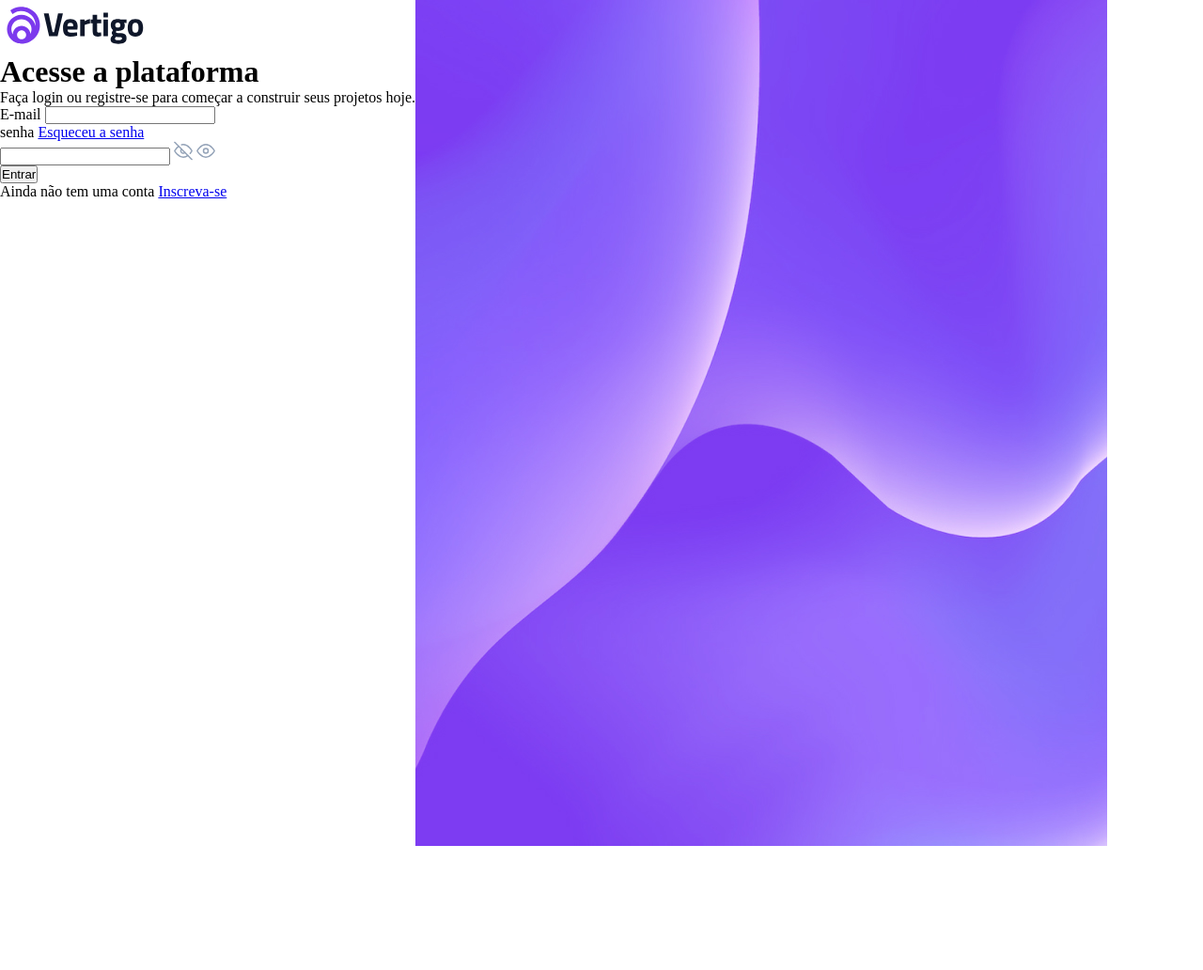
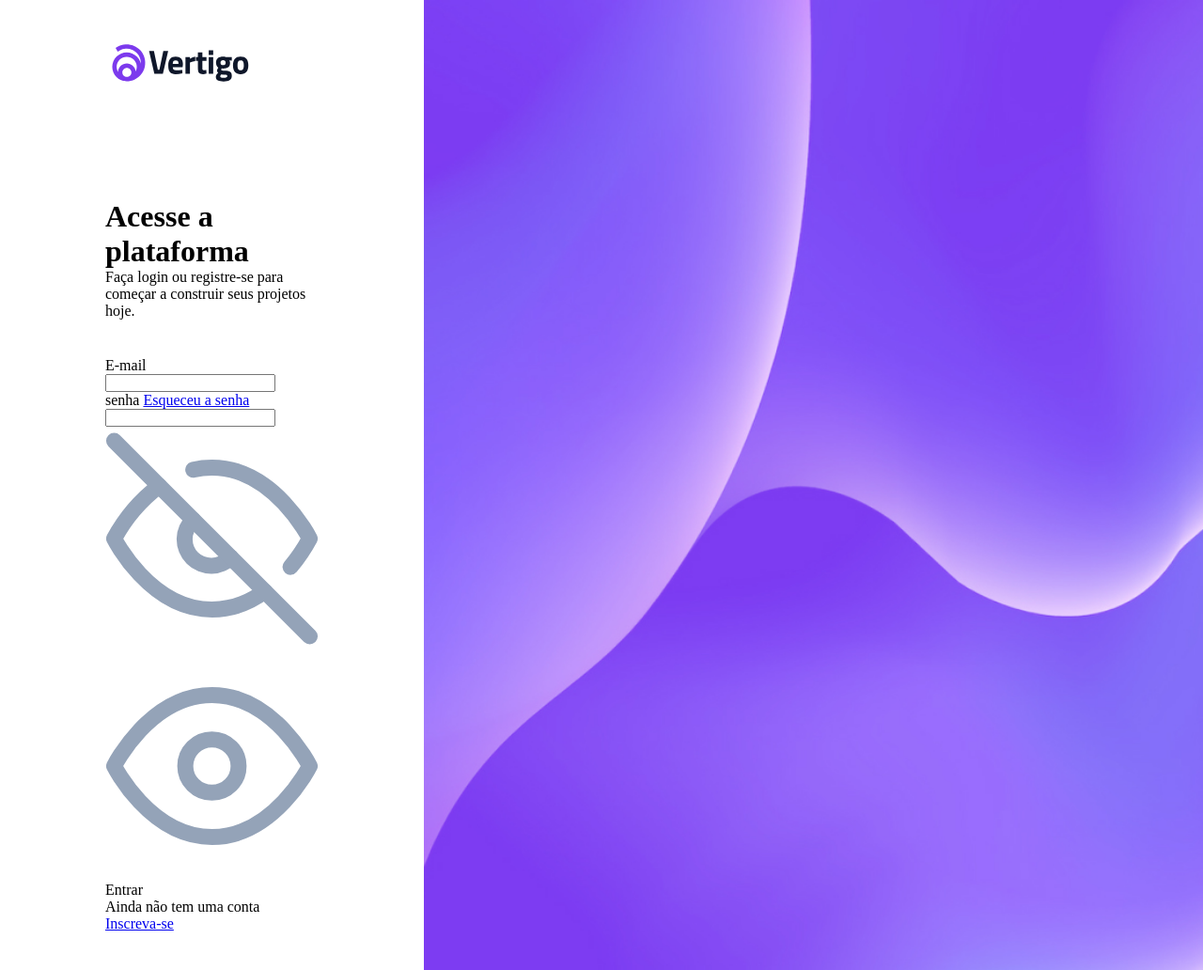
Before and after one commit to bryancury3r/page-login, a plain HTML site: page index.html in a window 1280 px wide. Shown: the whole page at 94% size. Before the commit the page ends 900 px from the top, so only its background shows below. Drawn offline with Linux system fonts and the light colour scheme.

Commit message:
styles and position

```diff
--- a/css/style.css
+++ b/css/style.css
@@ -14,6 +14,44 @@ body {
   font-size: 1.6rem;
 }
 
+#pages {
+  height: 100vh;
+}
+
 .flex {
   display: flex;
 }
+
+#pages > * {
+  width: 50%;
+}
+
+img {
+  width: 100%;
+  object-fit: cover;
+}
+
+header img {
+  width: 16rem;
+  height: 5.4rem;
+}
+
+#page > div {
+  padding: 4rem 11.2rem;
+}
+
+main {
+  margin-top: 11.4rem;
+}
+
+.headline {
+  max-width: 35rem;
+}
+
+form {
+  margin-top: 4rem;
+}
+
+form button {
+  all: unset;
+}
--- a/index.html
+++ b/index.html
@@ -9,13 +9,13 @@
     <title>Page de login</title>
   </head>
   <body>
-    <div class="page flex">
+    <div class="flex" id="page">
       <div>
         <header>
           <img src="./assets/logo.svg" alt="" />
         </header>
         <main>
-          <div class="headeline">
+          <div class="headline">
             <h1>Acesse a plataforma</h1>
             <p>
               Faça login ou registre-se para começar a construir seus projetos
```
